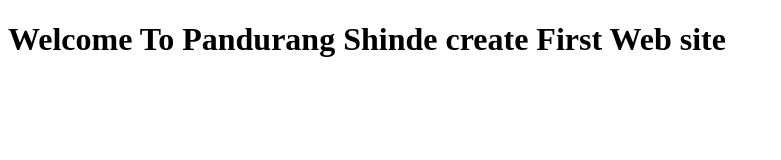
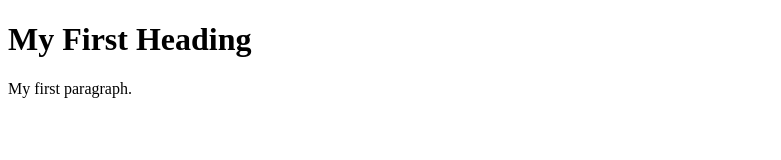
Before and after one commit to pandurangshinde190/centralrepo, a plain HTML site: page index.html in a window 1280 px wide. Shown: the whole page, without its empty margins (0-781 px from the left). Drawn offline with Linux system fonts and the light colour scheme.

Commit message:
New Code

```diff
--- a/index.html
+++ b/index.html
@@ -1,9 +1,9 @@
 <!DOCTYPE html>
 <html>
-<head>
-<title>CI/CD Jenkins</title>
-</head>
 <body>
-<h1>Welcome To Pandurang Shinde create First Web site</h2>
+
+<h1>My First Heading</h1>
+<p>My first paragraph.</p>
+
 </body>
 </html>
```
